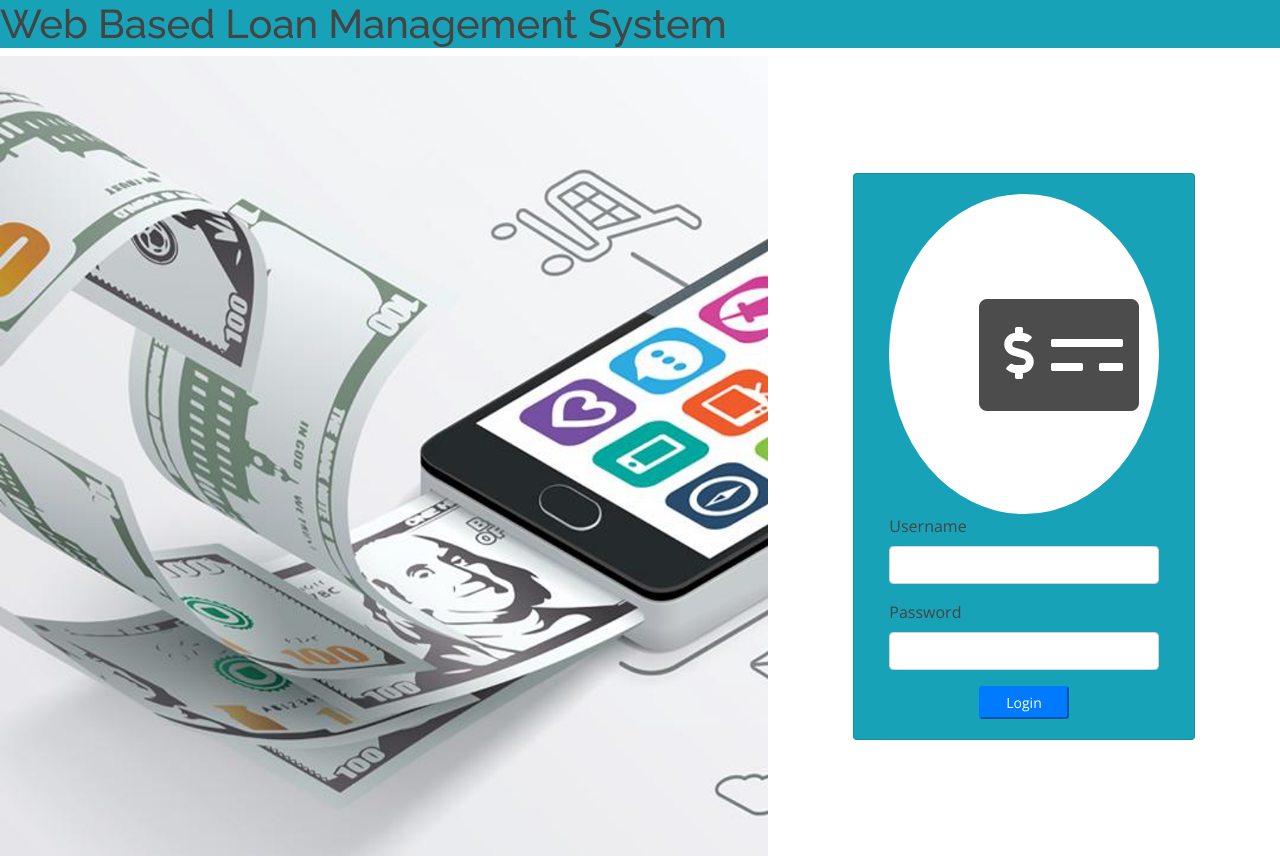
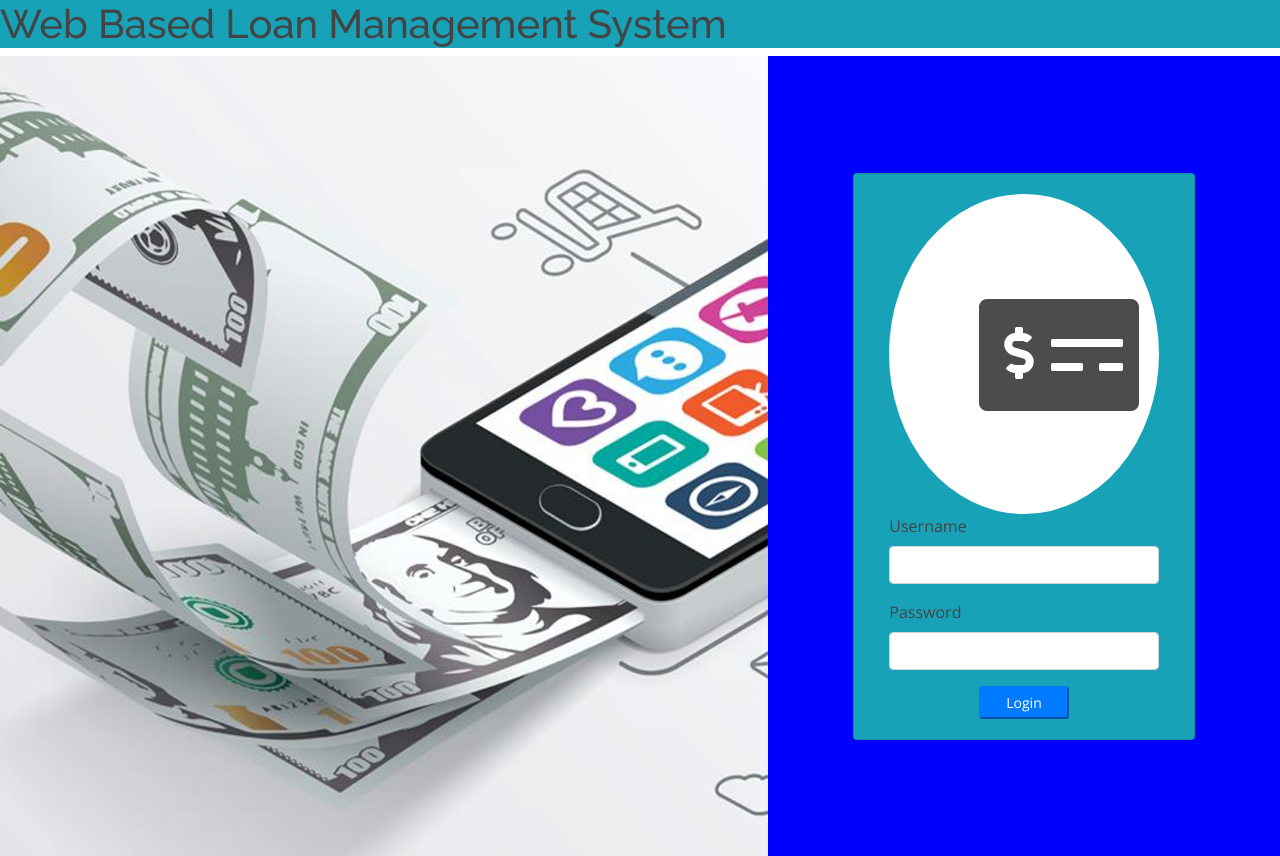
Before and after one commit to Hari7Me/LMS_FRT, a PHP site: page /login.php in a window 1280 px wide. Run offline with PHP 8.4, Linux system fonts and the light colour scheme; data that the repository does not hold is empty; some libraries are stand-ins or nearby versions.

Commit message:
Update login.php

```diff
--- a/login.php
+++ b/login.php
@@ -70,6 +70,7 @@ div#login-right::before {
     left: 0;
     width: calc(100%);
     height: calc(100%);
+    background: #0000ffff;
 }
 
 </style>
```
